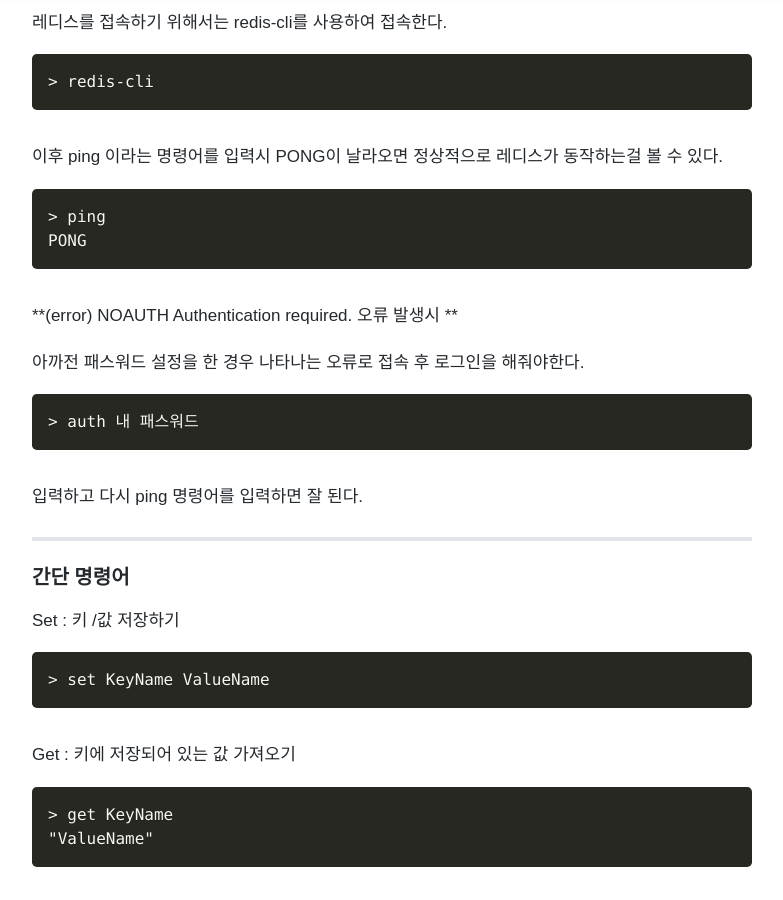
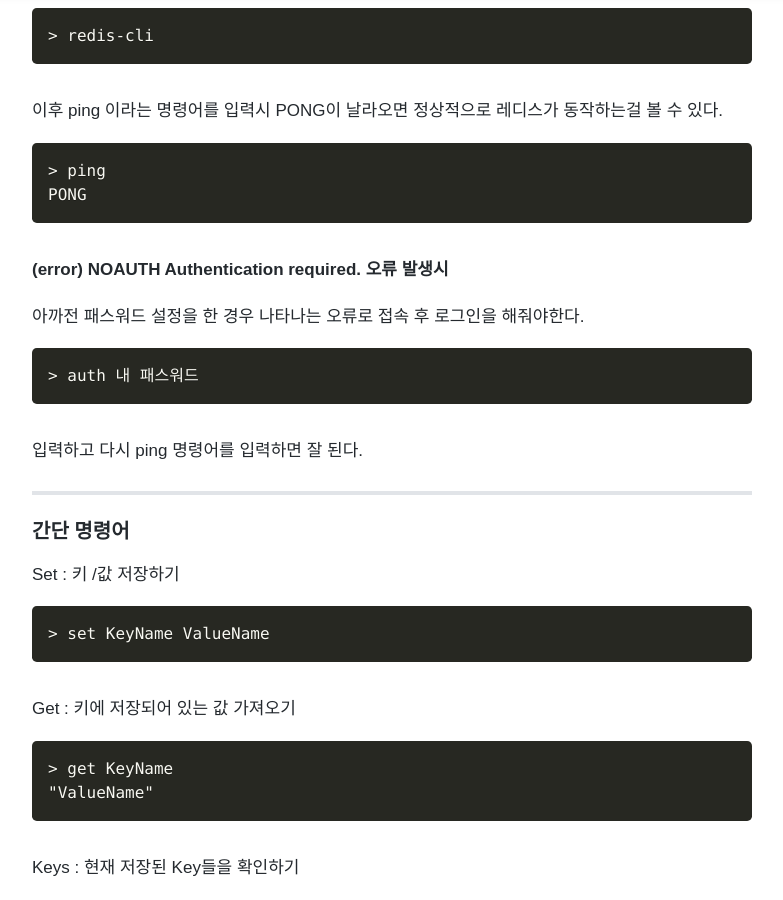
Before and after one commit to sistinafibel/sistinafibel.github.io, a Jekyll site: the page built from _posts/2020-03-01-[Redis]-우분투-레디스-설치-및-기본-설정.md, in a window 1280 px wide and 900 px high, scrolled down 2265 px. Shown: the whole window, without its empty margins (248-1031 px from the left). Built offline with Jekyll 4.4.1, drawn with Linux system fonts in a browser that asks for light colours; nearby versions of some CDN libraries; some web fonts are replaced; comment, search, counter and statistics services are not loaded; a style sheet for code colours, icons or effects is not loaded; part of the change alters nothing that is shown.

Commit message:
다시 또 본문 수정..

````diff
--- a/_posts/2020-03-01-[Redis]-우분투-레디스-설치-및-기본-설정.md
+++ b/_posts/2020-03-01-[Redis]-우분투-레디스-설치-및-기본-설정.md
@@ -5,9 +5,6 @@ date: 2020-03-01
 author: cloudjun
 tags: ubuntu redis
 ---
-
-
-## 우분투 레디스 설치 및 기본 설정
 
 레디스(Redis)는 Key-Value형태의 In-Memory DB이다. 캐시 메모리나 세션 정보를 저장 하기 편하며 램에 올라와 사용하는 데이터 베이스이기 때문에 속도가 매우 빠르며 '휘발성' 데이터를 위주로 저장한다. 피치못할 상황으로 문제가 생길시 레디스에 있는 데이터는 모두 삭제된다는 생각을 가지고 디비를 운용해야한다.
 
@@ -96,7 +93,7 @@ requirepass 내 패스워드로 입력해준다.
 PONG
 ```
 
-**(error) NOAUTH Authentication required. 오류 발생시 **
+**(error) NOAUTH Authentication required. 오류 발생시**
 
 아까전 패스워드 설정을 한 경우 나타나는 오류로 접속 후 로그인을 해줘야한다.
 
````
